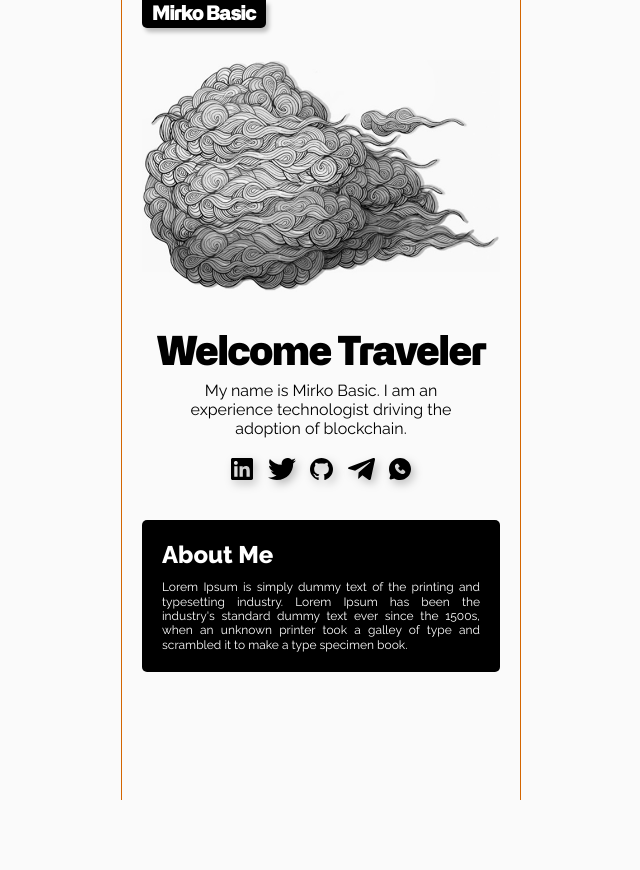
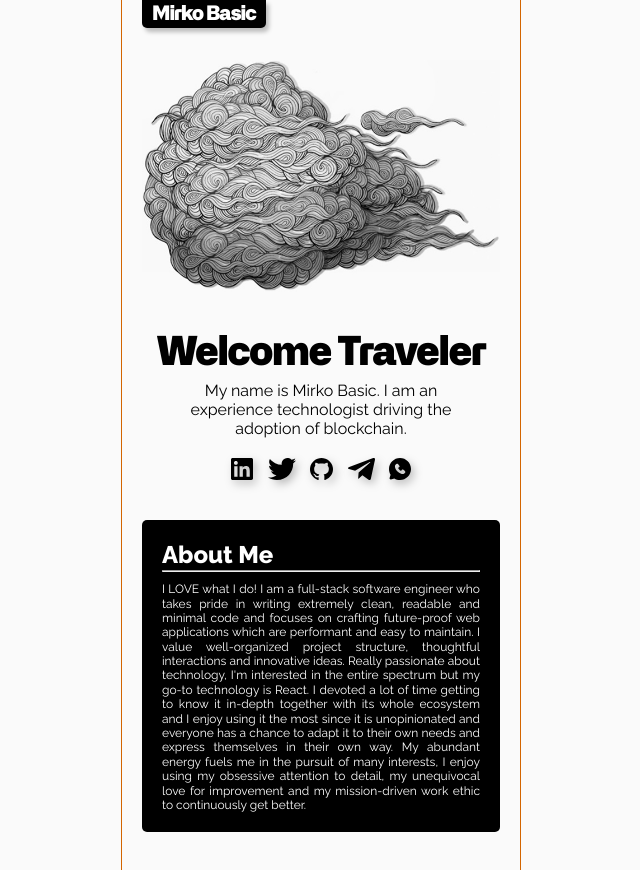
Before and after one commit to b8zeek/chimera, a React (Vite) app in the folder packages/basic/: page / in a window 1280 px wide. Shown: the top 870 px of the page, without its empty margins (319-959 px from the left). Before the commit the page ends 800 px from the top, so only its background shows below. Built offline with nearby package versions, Linux system fonts and the light colour scheme.

Commit message:
🫑 Updated About Me section.

```diff
--- a/packages/basic/src/components/MainSection.tsx
+++ b/packages/basic/src/components/MainSection.tsx
@@ -1,14 +1,26 @@
+import styled from 'styled-components'
+
 import { MainSectionContainer, Paragraph, SubHeading } from '@basic/components'
 
 export function MainSection() {
   return (
     <MainSectionContainer>
-      <SubHeading marginBottom='10px'>About Me</SubHeading>
+      <SubHeading>About Me</SubHeading>
+      <HL />
       <Paragraph color='#fff' textAlign='justify'>
-        Lorem Ipsum is simply dummy text of the printing and typesetting industry. Lorem Ipsum has been the industry's
-        standard dummy text ever since the 1500s, when an unknown printer took a galley of type and scrambled it to make
-        a type specimen book.
+        I LOVE what I do! I am a full-stack software engineer who takes pride in writing extremely clean, readable and
+        minimal code and focuses on crafting future-proof web applications which are performant and easy to maintain. I
+        value well-organized project structure, thoughtful interactions and innovative ideas. Really passionate about
+        technology, I'm interested in the entire spectrum but my go-to technology is React. I devoted a lot of time
+        getting to know it in-depth together with its whole ecosystem and I enjoy using it the most since it is
+        unopinionated and everyone has a chance to adapt it to their own needs and express themselves in their own way.
+        My abundant energy fuels me in the pursuit of many interests, I enjoy using my obsessive attention to detail, my
+        unequivocal love for improvement and my mission-driven work ethic to continuously get better.
       </Paragraph>
     </MainSectionContainer>
   )
 }
+
+const HL = styled.hr`
+  margin-bottom: 10px;
+`
```
